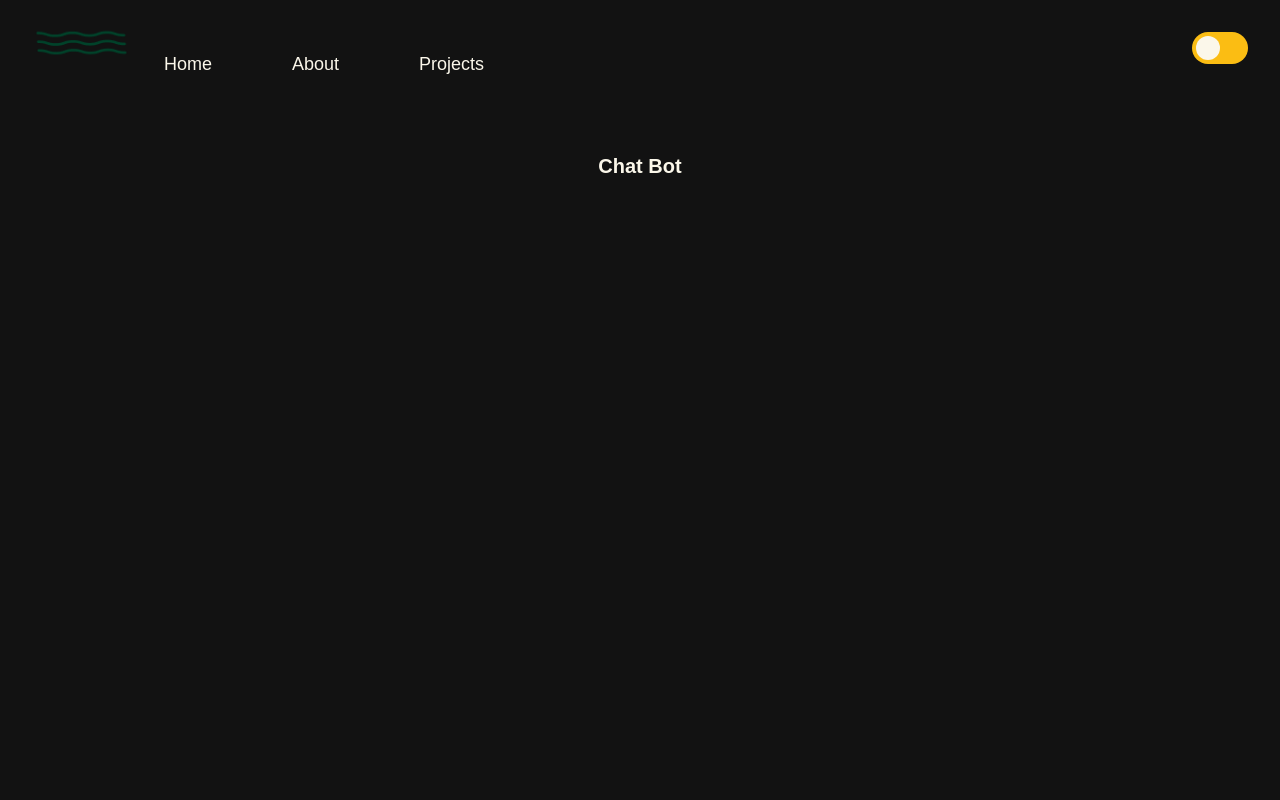
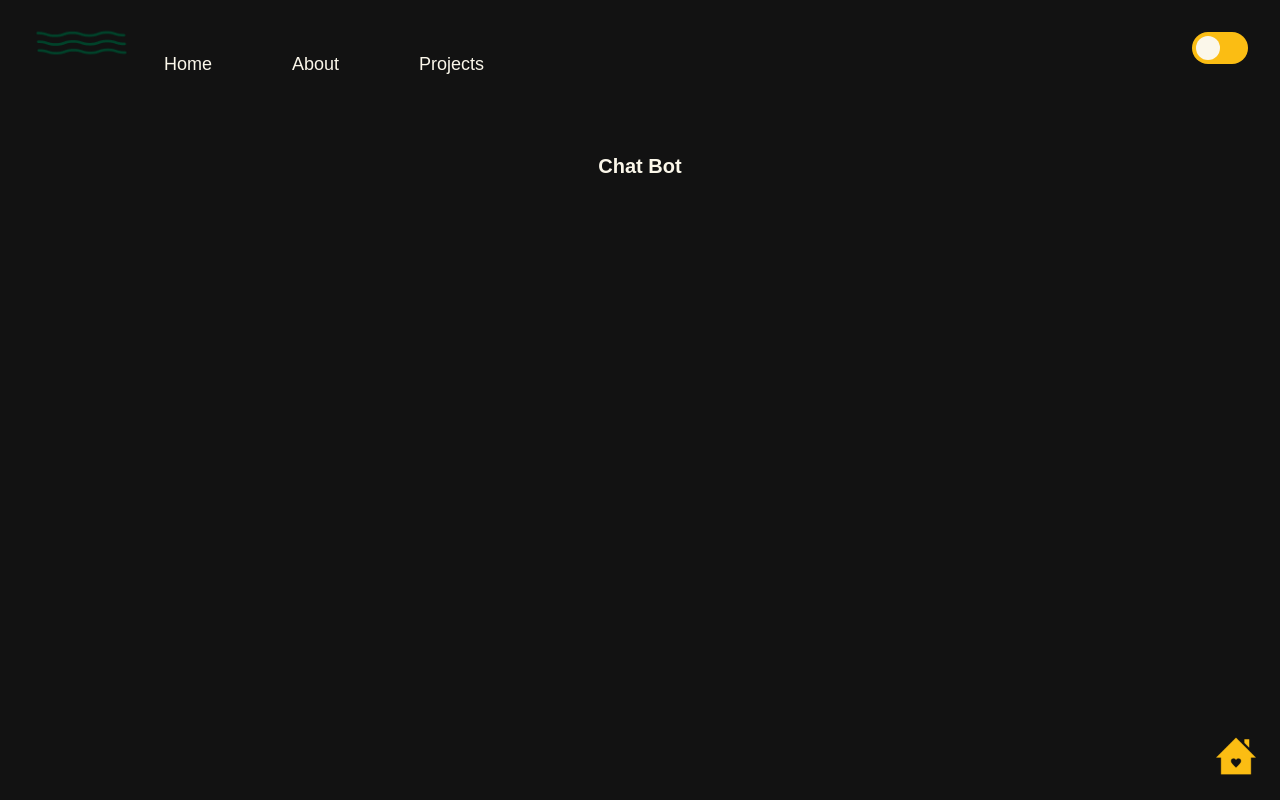
Before and after one commit to hannah-lynn/new-portfolio, a React (Create React App) app: page /new-portfolio/chat-bot in a window 1280 px wide. Shown: the top 800 px of the page. Built offline with nearby package versions, Linux system fonts and the light colour scheme.

Commit message:
adding home button on chatbot page

```diff
--- a/src/components/pages/chat-bot/chat-bot.css
+++ b/src/components/pages/chat-bot/chat-bot.css
@@ -37,3 +37,7 @@
         height: 100%;
     }
 }
+
+.home {
+    height: 40px;
+}
--- a/src/components/pages/chat-bot/chat-bot.js
+++ b/src/components/pages/chat-bot/chat-bot.js
@@ -1,8 +1,13 @@
 import React from 'react';
 import ReactPlayer from 'react-player';
+import { useHistory } from 'react-router-dom';
 import './chat-bot.css';
+import home from '../../../assets/images/home.png';
 
-const ChatBot = () => {
+function ChatBot() {
+  const history = useHistory();
+  const goHome = () => history.push('/new-portfolio');
+
   return (
     <div className='flex flex-col text-center m-6 lg:m-10' id='chat-bot'>
       <h1 className='font-bold text-xl mb-4'>Chat Bot</h1>
@@ -52,8 +57,14 @@
           </button>
         </a>
       </div>
+      <button
+        onClick={goHome}
+        className='home-btn rounded-full fixed bottom-4 right-4 p-2'
+      >
+        <img src={home} alt='home button' className='home items-center' />
+      </button>
     </div>
   );
-};
+}
 
 export default ChatBot;
```
Also changed, not shown: src/assets/images/home.png (added), 1 other file (tests, documents, lock files or other folders).
